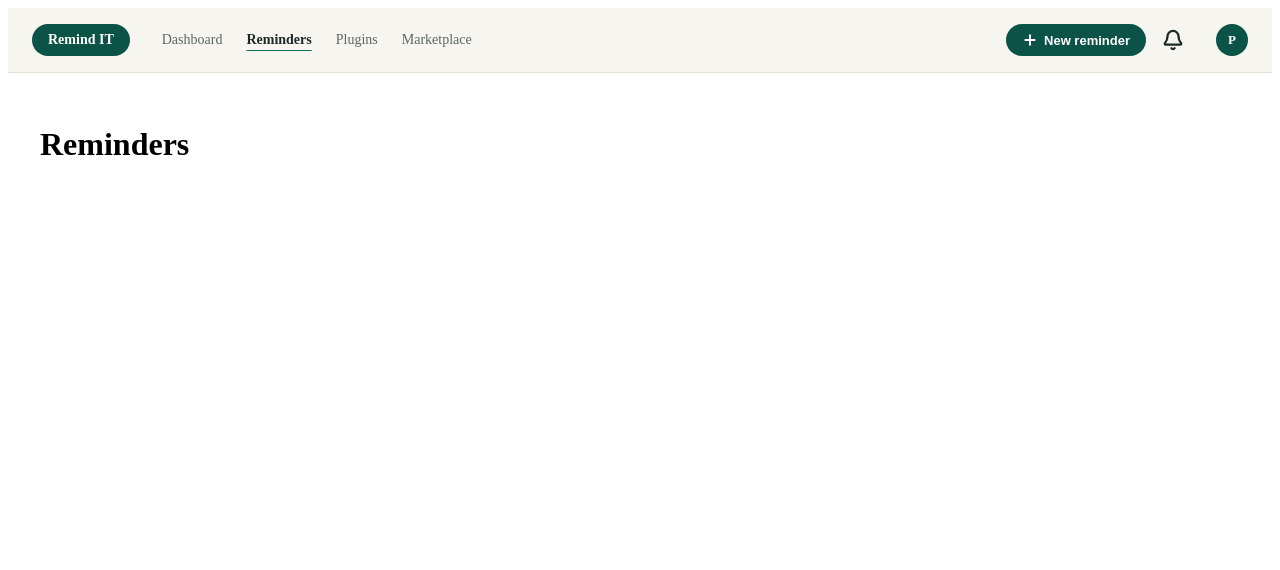
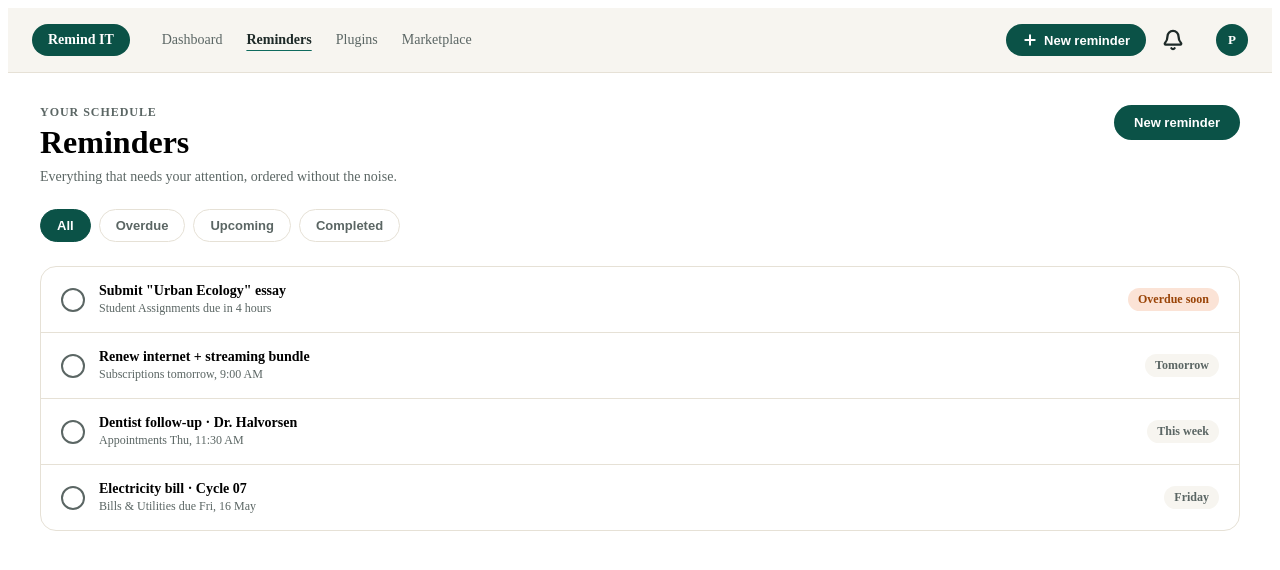
Before and after one commit to Pujithran/Remind-IT, a React (Vite) app: page /reminders in a window 1280 px wide. Shown: the top 570 px of the page. Built offline with nearby package versions, Linux system fonts and the light colour scheme.

Commit message:
Build reminders page with working filters

```diff
--- /dev/null
+++ b/src/pages/Reminders.css
@@ -0,0 +1,122 @@
+.reminders__header {
+  display: flex;
+  justify-content: space-between;
+  align-items: flex-start;
+}
+
+.reminders__eyebrow {
+  font-size: 12px;
+  font-weight: 700;
+  letter-spacing: 0.08em;
+  color: var(--rt-muted);
+}
+
+.reminders__title {
+  margin: 4px 0 8px;
+  font-size: 32px;
+  font-weight: 600;
+}
+
+.reminders__subtitle {
+  margin: 0;
+  font-size: 14px;
+  color: var(--rt-muted);
+}
+
+.reminders__new-btn {
+  padding: 10px 20px;
+  border: none;
+  border-radius: 999px;
+  background: var(--rt-green-dark);
+  color: #fff;
+  font-size: 13px;
+  font-weight: 700;
+  cursor: pointer;
+}
+
+.reminders__list {
+  margin-top: 24px;
+  background: #fff;
+  border: 1px solid var(--rt-border);
+  border-radius: 16px;
+  overflow: hidden;
+}
+
+.reminders__row {
+  display: flex;
+  align-items: center;
+  gap: 14px;
+  padding: 16px 20px;
+  border-bottom: 1px solid var(--rt-border);
+}
+
+.reminders__row:last-child {
+  border-bottom: none;
+}
+
+.reminders__check {
+  flex-shrink: 0;
+  width: 20px;
+  height: 20px;
+  border: 2px solid var(--rt-muted);
+  border-radius: 50%;
+}
+
+.reminders__info {
+  flex-grow: 1;
+}
+
+.reminders__name {
+  font-size: 14px;
+  font-weight: 600;
+}
+
+.reminders__meta {
+  margin-top: 2px;
+  font-size: 12px;
+  color: var(--rt-muted);
+}
+
+.reminders__tag {
+  padding: 4px 10px;
+  border-radius: 999px;
+  background: var(--rt-cream);
+  color: var(--rt-muted);
+  font-size: 12px;
+  font-weight: 600;
+}
+
+.reminders__tag--overdue {
+  background: #fbe3d6;
+  color: #9a4407;
+}
+
+.reminders__tabs {
+  display: flex;
+  gap: 8px;
+  margin-top: 24px;
+}
+
+.reminders__tab {
+  padding: 8px 16px;
+  border: 1px solid var(--rt-border);
+  border-radius: 999px;
+  background: transparent;
+  color: var(--rt-muted);
+  font-size: 13px;
+  font-weight: 600;
+  cursor: pointer;
+}
+
+.reminders__tab--active {
+  background: var(--rt-green-dark);
+  border-color: var(--rt-green-dark);
+  color: #fff;
+}
+
+.reminders__empty {
+  padding: 32px 20px;
+  text-align: center;
+  font-size: 14px;
+  color: var(--rt-muted);
+}
--- a/src/pages/Reminders.jsx
+++ b/src/pages/Reminders.jsx
@@ -1,7 +1,71 @@
+import { useState } from "react"
+import "./Reminders.css"
+
+const reminders = [
+    { id: 1, title: 'Submit "Urban Ecology" essay', meta: "Student Assignments due in 4 hours", tag: "Overdue soon", status: "overdue" },
+    { id: 2, title: "Renew internet + streaming bundle", meta: "Subscriptions tomorrow, 9:00 AM", tag: "Tomorrow", status: "upcoming" },
+    { id: 3, title: "Dentist follow-up · Dr. Halvorsen", meta: "Appointments Thu, 11:30 AM", tag: "This week", status: "upcoming" },
+    { id: 4, title: "Electricity bill · Cycle 07", meta: "Bills & Utilities due Fri, 16 May", tag: "Friday", status: "upcoming" },
+];
+
+const tabs = [
+    { key: "all", label: "All" },
+    { key: "overdue", label: "Overdue" },
+    { key: "upcoming", label: "Upcoming" },
+    { key: "completed", label: "Completed" },
+];
+
 export default function Reminders() {
+
+    const [filter, setFilter] = useState("all");
+
+    const visible = filter === "all"
+        ? reminders
+        : reminders.filter((item) => item.status === filter);
+
     return (
         <div className="page">
-            <h1>Reminders</h1>
+            <div className="reminders__header">
+                <div>
+                    <div className="reminders__eyebrow">YOUR SCHEDULE</div>
+                    <h1 className="reminders__title">Reminders</h1>
+                    <p className="reminders__subtitle">
+                        Everything that needs your attention, ordered without the noise.
+                    </p>
+                </div>
+                <button className="reminders__new-btn">New reminder</button>
+            </div>
+
+            <div className="reminders__tabs">
+                {tabs.map((tab) => (
+                    <button
+                        key={tab.key}
+                        className={filter === tab.key ? "reminders__tab reminders__tab--active" : "reminders__tab"}
+                        onClick={() => setFilter(tab.key)}
+                    >
+                        {tab.label}
+                    </button>
+                ))}
+            </div>
+
+            <div className="reminders__list">
+                {visible.length === 0 && (
+                    <div className="reminders__empty">Nothing here yet.</div>
+                )}
+
+                {visible.map((item) => (
+                    <div className="reminders__row" key={item.id}>
+                        <div className="reminders__check"></div>
+                        <div className="reminders__info">
+                            <div className="reminders__name">{item.title}</div>
+                            <div className="reminders__meta">{item.meta}</div>
+                        </div>
+                        <span className={item.status === "overdue" ? "reminders__tag reminders__tag--overdue" : "reminders__tag"}>
+                            {item.tag}
+                        </span>
+                    </div>
+                ))}
+            </div>
         </div>
     );
 }
```
